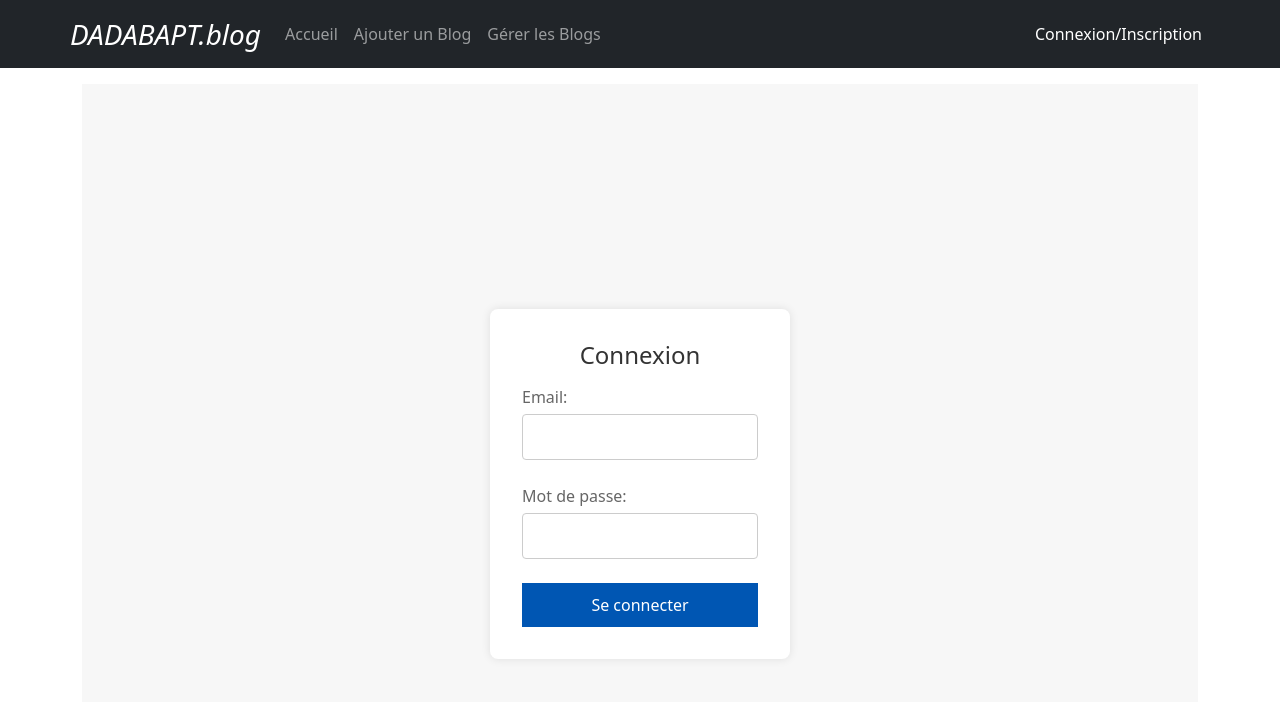
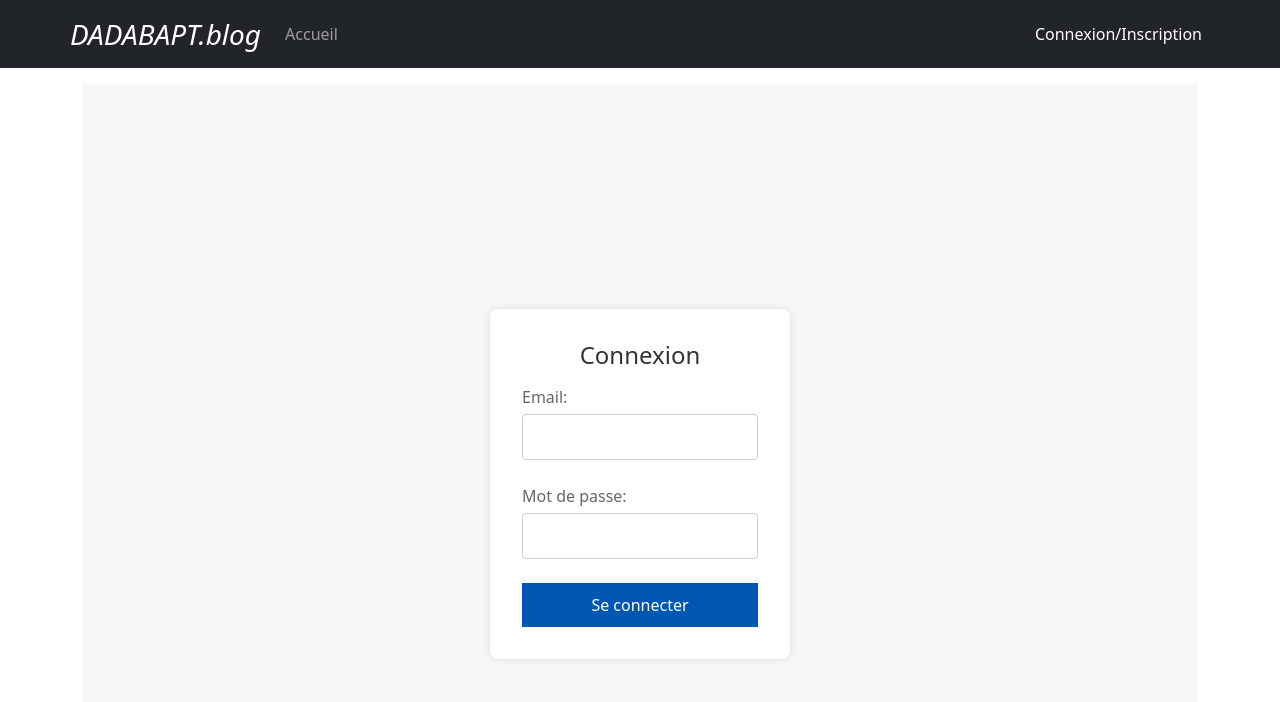
Before and after one commit to Fantik94/SecuriteApplicativeM1, a React (Vite) app in the folder blog_cloud_computing/: page /login in a window 1280 px wide. Shown: the top 702 px of the page. Built offline with nearby package versions, Linux system fonts and the light colour scheme.

Commit message:
ajout gestion du role sur les boutons du menu

```diff
--- a/blog_cloud_computing/package.json
+++ b/blog_cloud_computing/package.json
@@ -16,7 +16,7 @@
     "react": "^18.2.0",
     "react-dom": "^18.2.0",
     "react-icons": "^5.0.1",
-    "react-router-dom": "^6.21.2"
+    "react-router-dom": "^6.22.3"
   },
   "devDependencies": {
     "@types/react": "^18.2.43",
--- a/blog_cloud_computing/src/composants/Menu.jsx
+++ b/blog_cloud_computing/src/composants/Menu.jsx
@@ -1,6 +1,10 @@
 import { NavLink } from "react-router-dom";
+import { useContext } from "react";
+import { AuthContext } from './context/AuthContext';
 
 function Menu() {
+    const { isAuthenticated, userRole, logout } = useContext(AuthContext);
+
     return (
         <div className="bg-dark mb-3">
             <nav className="navbar navbar-expand navbar-dark container">
@@ -14,23 +18,36 @@ function Menu() {
                                 Accueil
                             </NavLink>
                         </li>
+                        {isAuthenticated && userRole === "ADMIN" && (
                             <li className="nav-item">
                                 <NavLink to="/add-blog" className={({ isActive }) => isActive ? "nav-link active" : "nav-link"}>
                                     Ajouter un Blog
                                 </NavLink>
                             </li>
+                        )}
+                        {isAuthenticated && userRole === "ADMIN" && (
                             <li className="nav-item">
                                 <NavLink to="/blog-list" className={({ isActive }) => isActive ? "nav-link active" : "nav-link"}>
                                     Gérer les Blogs
                                 </NavLink>
                             </li>
+                        )}
                     </ul>
                     <ul className="navbar-nav">
+                        {isAuthenticated && (
+                            <li className="nav-item">
+                                <button className="nav-link" onClick={logout}>
+                                    Déconnexion
+                                </button>
+                            </li>
+                        )}
+                        {!isAuthenticated && (
                             <li className="nav-item">
                                 <NavLink to="/login" className={({ isActive }) => isActive ? "nav-link active" : "nav-link"}>
                                     Connexion/Inscription
                                 </NavLink>
                             </li>
+                        )}
                     </ul>
                 </div>
             </nav>
--- a/blog_cloud_computing/src/composants/front/Login.jsx
+++ b/blog_cloud_computing/src/composants/front/Login.jsx
@@ -1,12 +1,15 @@
 import React, { useState, useContext } from 'react';
 import axios from 'axios';
 import { AuthContext } from '../context/AuthContext';
+import { Link } from 'react-router-dom';
 
 function Login() {
     const [formData, setFormData] = useState({
         email: '',
         password: ''
     });
+
+    const [redirectToHome, setRedirectToHome] = useState(false);
 
     const { login, setUserRole } = useContext(AuthContext);
 
@@ -20,14 +23,17 @@ function Login() {
             const response = await axios.post('http://localhost:3000/login', formData);
             const { role } = response.data;
             setUserRole(role);
-            console.log(response.data); // Affichage de la réponse de l'API dans la console
-            console.log("Role de l'utilisateur:", role);
             login();
             alert('Connexion réussie: Bienvenue ' + formData.email);
+            setRedirectToHome(true);
         } catch (error) {
             alert('Erreur de connexion: ' + (error.response ? error.response.data : error.message));
         }
     };
+
+    if (redirectToHome) {
+        return <Link to="/" />;
+    }
 
     return (
         <div className="form-container">
```
Also changed, not shown: 1 other file (tests, documents, lock files or other folders). Lines whose indentation alone changed are shown as unchanged.
